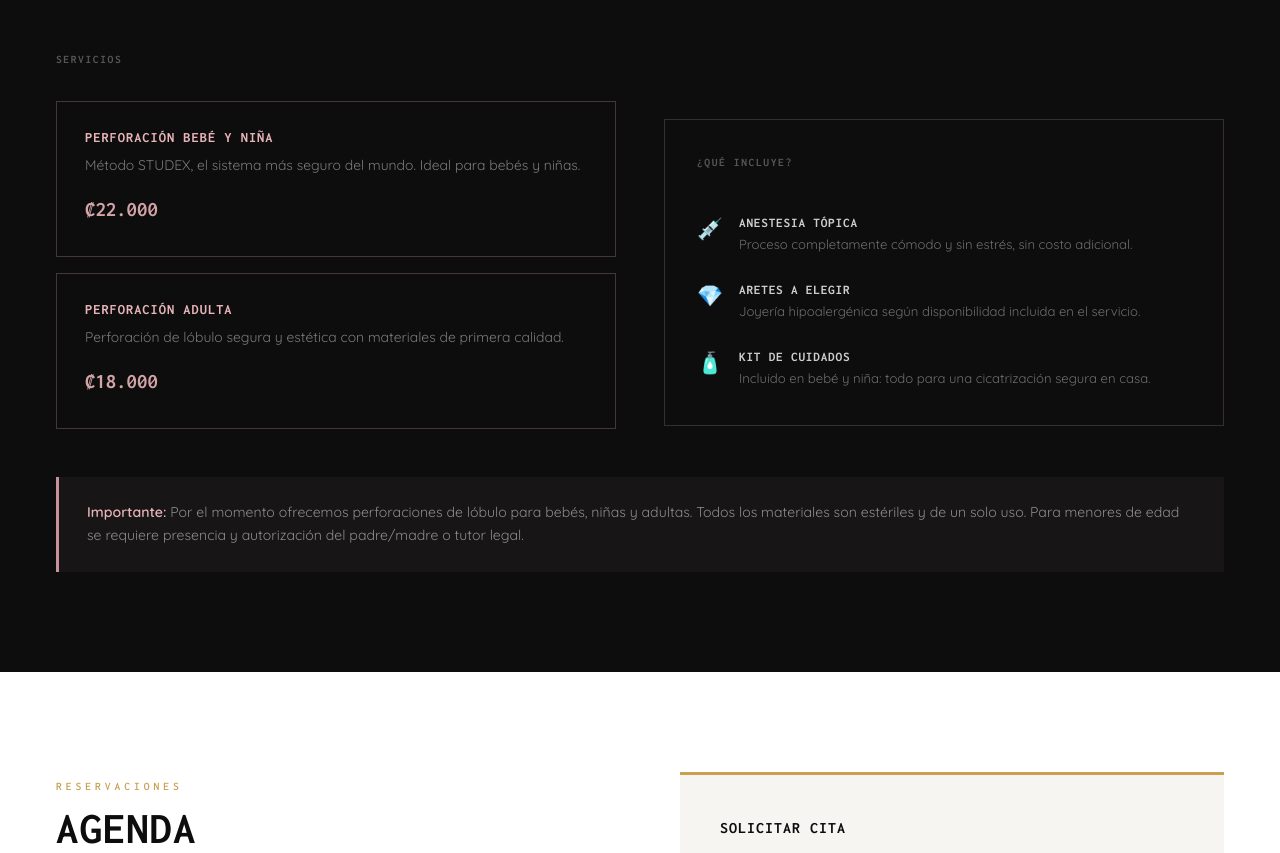
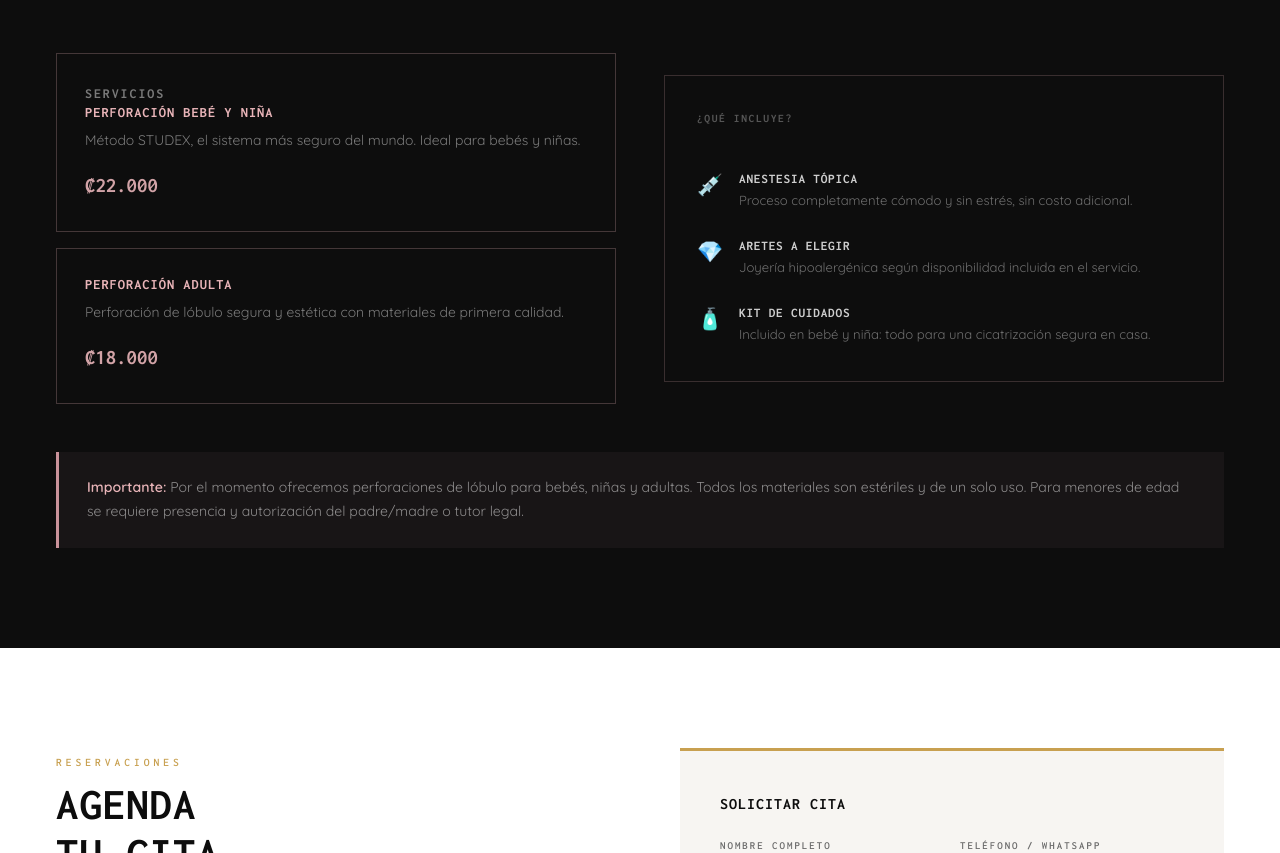
Before and after one commit to Blackdino1500Lx/KerryCare, a website: page index.html in a window 1280 px wide. Shown: the part 5675-6528 px from the top of the page. Drawn offline with Linux system fonts and the light colour scheme.

Commit message:
MINOR UI FIXES

```diff
--- a/css/styles.css
+++ b/css/styles.css
@@ -288,7 +288,6 @@
 .ziba-col-incluye {
   border: 1px solid rgba(232,180,184,.2); padding: 36px 32px;
   display: flex; flex-direction: column; gap: 28px;
-  transform: translateY(2rem);
 }
 .ziba-item { display: flex; gap: 16px; align-items: flex-start; }
 .ziba-item-icon { font-size: 1.3rem; line-height: 1; flex-shrink: 0; margin-top: 2px; }
--- a/index.html
+++ b/index.html
@@ -338,8 +338,8 @@
 
       <!-- Columna izquierda: servicios -->
       <div class="ziba-col-servicios">
-        <p class="ziba-col-label">Servicios</p>
         <div class="ziba-svc-card">
+          <p class="ziba-col-label">Servicios</p>
           <h4>Perforación Bebé y Niña</h4>
           <p>Método STUDEX, el sistema más seguro del mundo. Ideal para bebés y niñas.</p>
           <p class="zprice">₡22.000</p>
```
